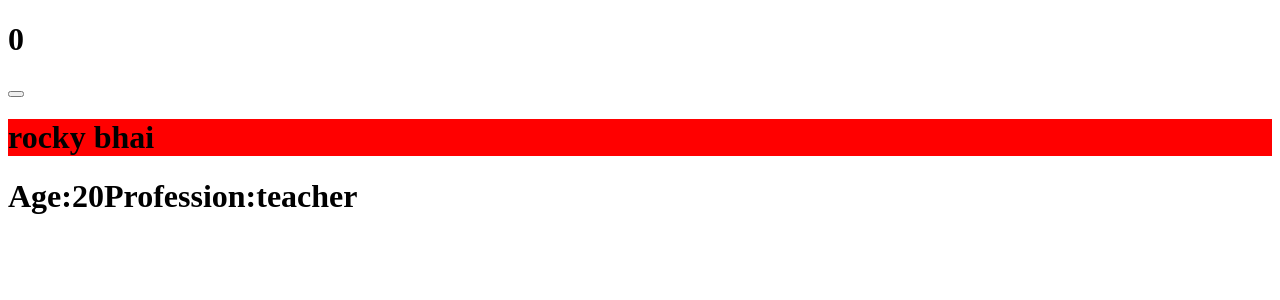
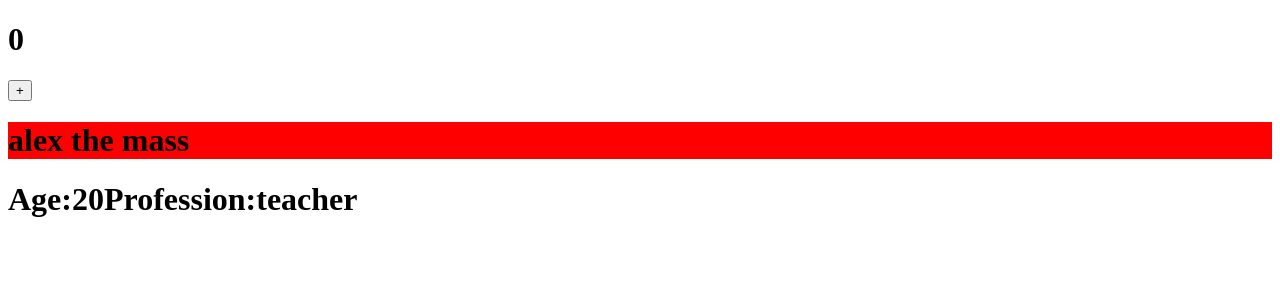
Before and after one commit to vimal336/React-js-projects, a React (Create React App) app in the folder myapp/: page / in a window 1280 px wide. Shown: the top 300 px of the page. Built offline with nearby package versions, Linux system fonts and the light colour scheme.

Commit message:
react practice

```diff
--- a/myapp/src/App.js
+++ b/myapp/src/App.js
@@ -3,7 +3,7 @@ import { Header } from "./components/Header";
 function App() {
 
   const data = {
-    name: "rocky bhai",
+    name: "alex the mass",
     age: 20,
     job: "teacher",
   };
--- a/myapp/src/components/Header.js
+++ b/myapp/src/components/Header.js
@@ -11,7 +11,7 @@ export const Header = (props) => {
   return (
     <div>
           <h1>{increment}</h1>
-         <button onClick={handleincrement}> </button>
+         <button onClick={handleincrement}> + </button>
         <h1 style={{backgroundColor:'red'}}>{props.name}</h1>
         <h1>Age:{props.age}Profession:{props.job}</h1>
     </div>
```
